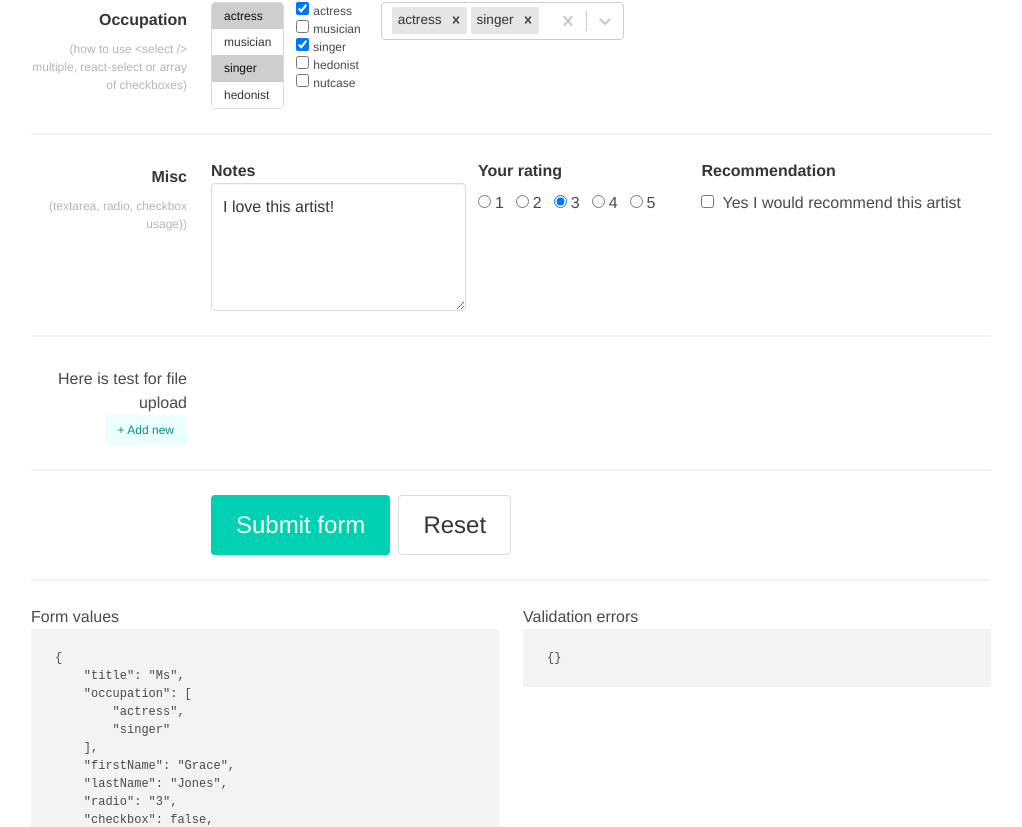
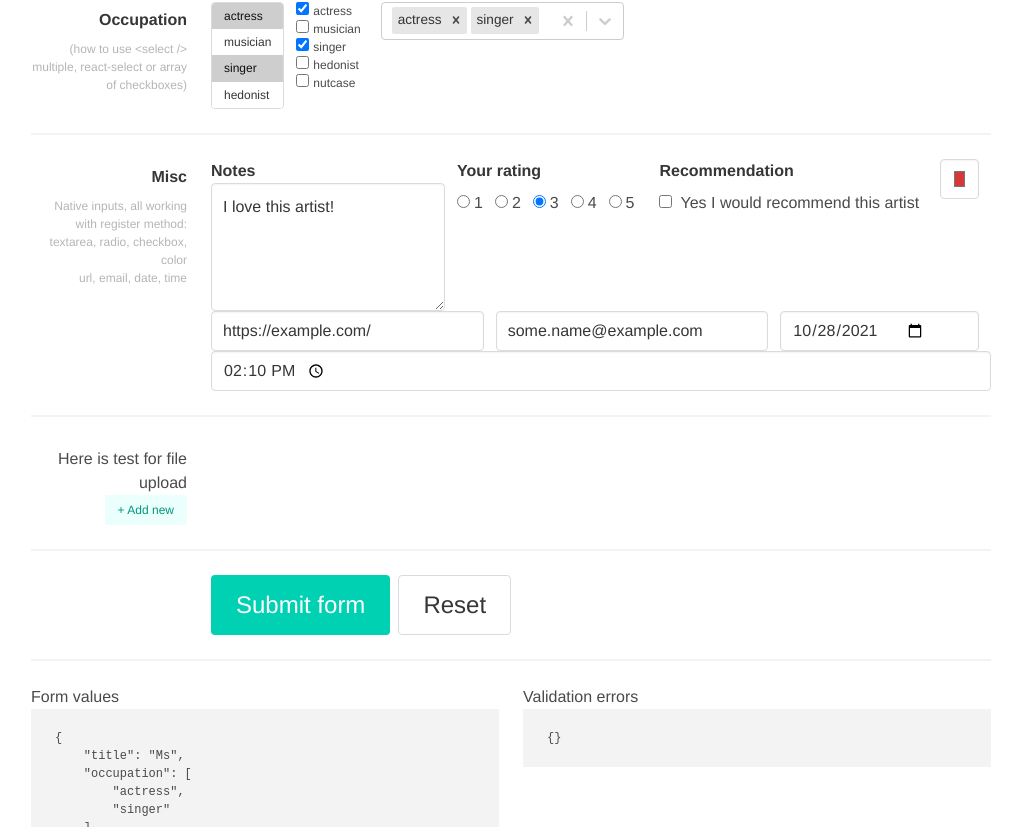
Before and after one commit to rvision/useForm, a React app: page / in a window 1280 px wide. Shown: the part 1117-1944 px from the top of the page, without its empty margins (129-1151 px from the left). Built offline with nearby package versions, Linux system fonts and the light colour scheme.

Commit message:
updated demo with other native inputs

```diff
--- a/src/Demo.jsx
+++ b/src/Demo.jsx
@@ -39,6 +39,11 @@ const defaultModel = Object.freeze({
 	lastName: 'Jones',
 	radio: '3',
 	checkbox: false,
+	time: '14:10',
+	url: 'https://example.com/',
+	email: 'some.name@example.com',
+	date: '2021-10-28',
+	color: '#d73737',
 	files: [],
 	notes: 'I love this artist!',
 	birthDate: new Date('1948-05-19'),
@@ -665,12 +670,18 @@ const Demo = () => {
 				</div>
 			</div>
 			<hr />
+
 			<div className="field is-horizontal">
 				<div className="field-label is-normal">
 					<label className="label">Misc</label>
-					<p className="help has-text-grey-light">(textarea, radio, checkbox usage))</p>
+					<p className="help has-text-grey-light">
+						Native inputs, all working with register method:
+						<br />
+						textarea, radio, checkbox, color <br />
+						url, email, date, time
+					</p>
 				</div>
-				<div className="field-body">
+				<div className="field-body" style={{ flexFlow: 'row wrap' }}>
 					<div className="field">
 						<label className="label">
 							Notes
@@ -701,6 +712,28 @@ const Demo = () => {
 							<input type="checkbox" className={hasError('checkbox') ? 'mr-2 is-danger' : 'mr-2'} {...register('checkbox')} />
 							Yes I would recommend this artist
 						</label>
+					</div>
+					<div className="field">
+						<input type="color" {...register('color', { className: 'input' })} />
+						<BulmaError for="color" />
+					</div>
+					<div className="break" style={{ width: '100%' }} />
+
+					<div className="field">
+						<input type="url" placeholder="Enter url" {...register('url', { className: 'input' })} />
+						<BulmaError for="url" />
+					</div>
+					<div className="field">
+						<input type="email" placeholder="Enter email" {...register('email', { className: 'input' })} />
+						<BulmaError for="email" />
+					</div>
+					<div className="field">
+						<input type="date" {...register('date', { className: 'input' })} />
+						<BulmaError for="date" />
+					</div>
+					<div className="field">
+						<input type="time" placeholder="Enter time" {...register('time', { className: 'input' })} />
+						<BulmaError for="time" />
 					</div>
 				</div>
 			</div>
```
